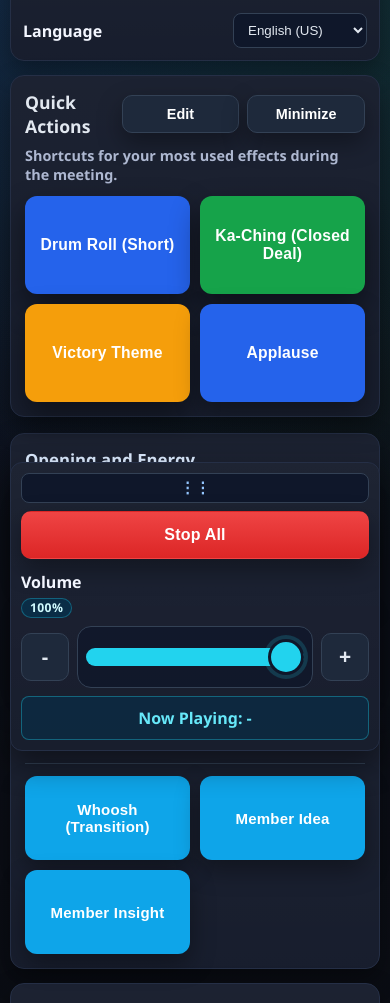
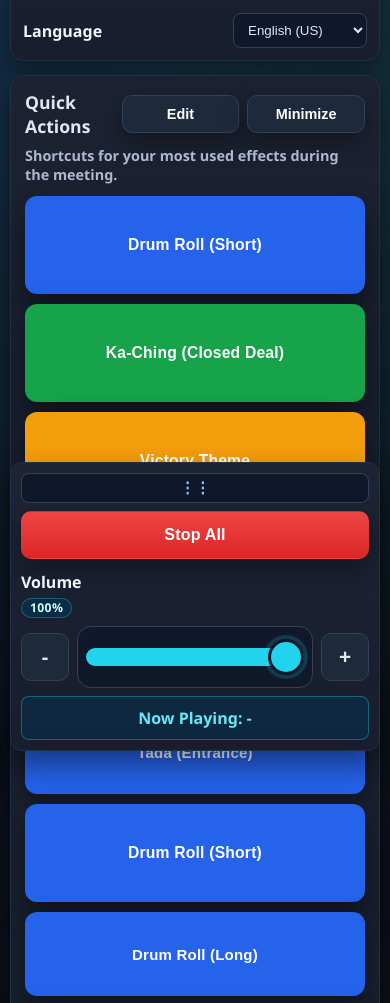
Before and after one commit to mneis/bni_sfx_board, a plain HTML site: page index.html in a window 390 px wide. Shown: the part 83-1086 px from the top of the page. Drawn offline with Linux system fonts and the light colour scheme.

Commit message:
Arrange soundboard in category columns

```diff
--- a/config.json
+++ b/config.json
@@ -41,24 +41,6 @@
       ]
     },
     {
-      "id": "suspense_tension",
-      "cor_padrao": "#7c3aed",
-      "botoes": [
-        {
-          "id": "heartbeat",
-          "url": "audio/heartbeat.mp3"
-        },
-        {
-          "id": "suspense_sudden",
-          "url": "audio/suspense-sudden-2.mp3"
-        },
-        {
-          "id": "psycho_violin_screech",
-          "url": "audio/psycho-violin-screech.mp3"
-        }
-      ]
-    },
-    {
       "id": "error_breaks",
       "cor_padrao": "#dc2626",
       "botoes": [
@@ -95,6 +77,24 @@
       ]
     },
     {
+      "id": "suspense_tension",
+      "cor_padrao": "#7c3aed",
+      "botoes": [
+        {
+          "id": "heartbeat",
+          "url": "audio/heartbeat.mp3"
+        },
+        {
+          "id": "suspense_sudden",
+          "url": "audio/suspense-sudden-2.mp3"
+        },
+        {
+          "id": "psycho_violin_screech",
+          "url": "audio/psycho-violin-screech.mp3"
+        }
+      ]
+    },
+    {
       "id": "final_celebration",
       "cor_padrao": "#f59e0b",
       "botoes": [
--- a/style.css
+++ b/style.css
@@ -24,6 +24,13 @@ body {
     min-height: 100vh;
     padding: 16px;
     padding-bottom: 112px;
+}
+
+#soundboard-container {
+    display: grid;
+    grid-template-columns: repeat(auto-fit, minmax(260px, 1fr));
+    gap: 14px;
+    align-items: start;
 }
 
 .topo,
@@ -354,7 +361,8 @@ h1 {
 
 .categoria {
     padding: 14px;
-    margin-bottom: 14px;
+    margin-bottom: 0;
+    height: fit-content;
 }
 
 .categoria h2 {
@@ -367,12 +375,12 @@ h1 {
 
 .grid-botoes {
     display: grid;
-    grid-template-columns: repeat(auto-fill, minmax(170px, 1fr));
+    grid-template-columns: 1fr;
     gap: 10px;
 }
 
 .grid-quick {
-    grid-template-columns: repeat(auto-fill, minmax(220px, 1fr));
+    grid-template-columns: repeat(auto-fit, minmax(220px, 1fr));
 }
 
 .sound-item {
@@ -477,6 +485,10 @@ h1 {
         padding: 12px;
     }
 
+    #soundboard-container {
+        grid-template-columns: 1fr;
+    }
+
     h1 {
         font-size: 1.4rem;
     }
@@ -534,11 +546,6 @@ h1 {
 
     .botao-secundario {
         flex: 1;
-    }
-
-    .grid-botoes,
-    .grid-quick {
-        grid-template-columns: repeat(2, minmax(0, 1fr));
     }
 
     .botao-som {
```
Also changed, not shown: 1 other file.
